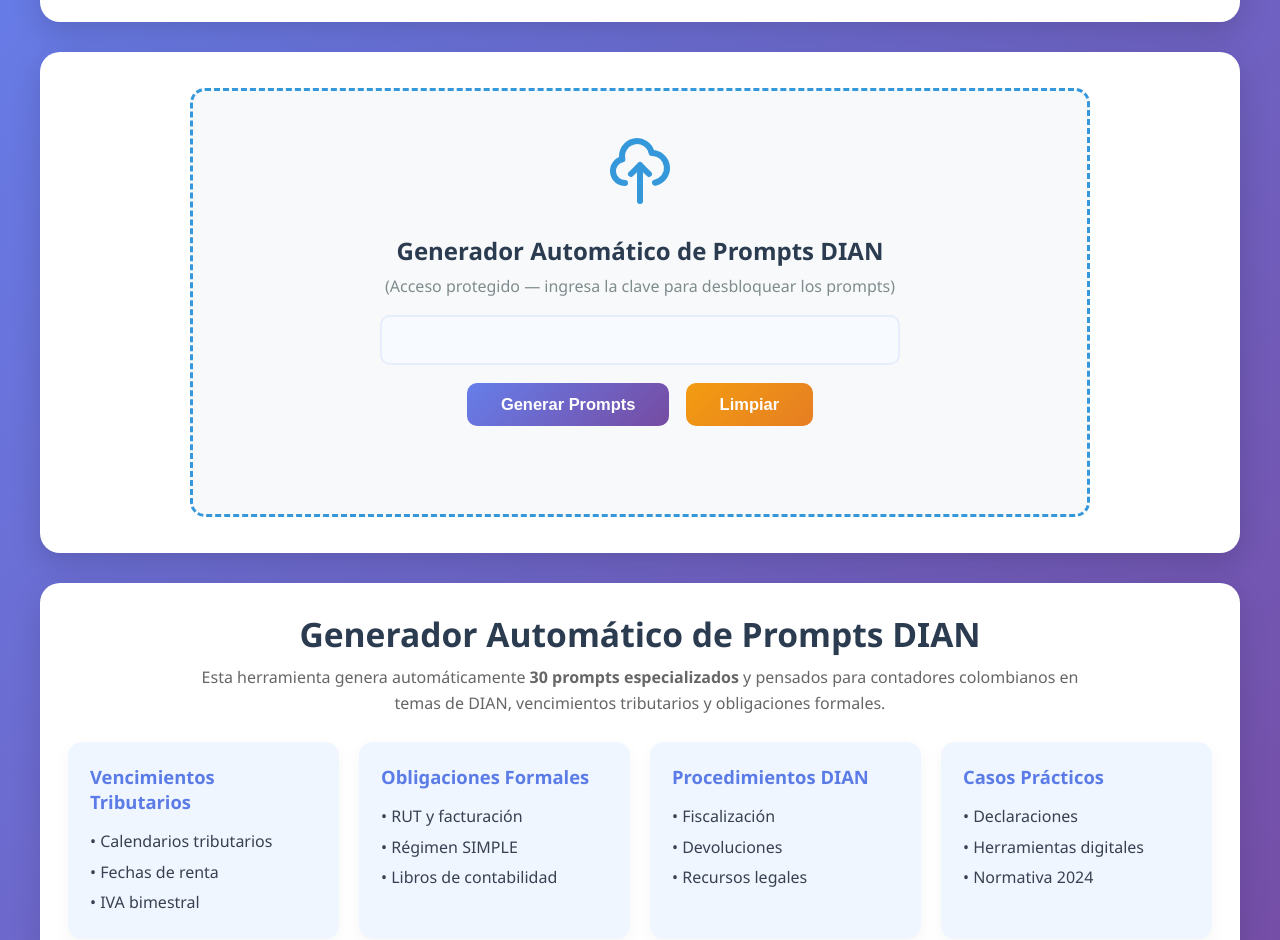
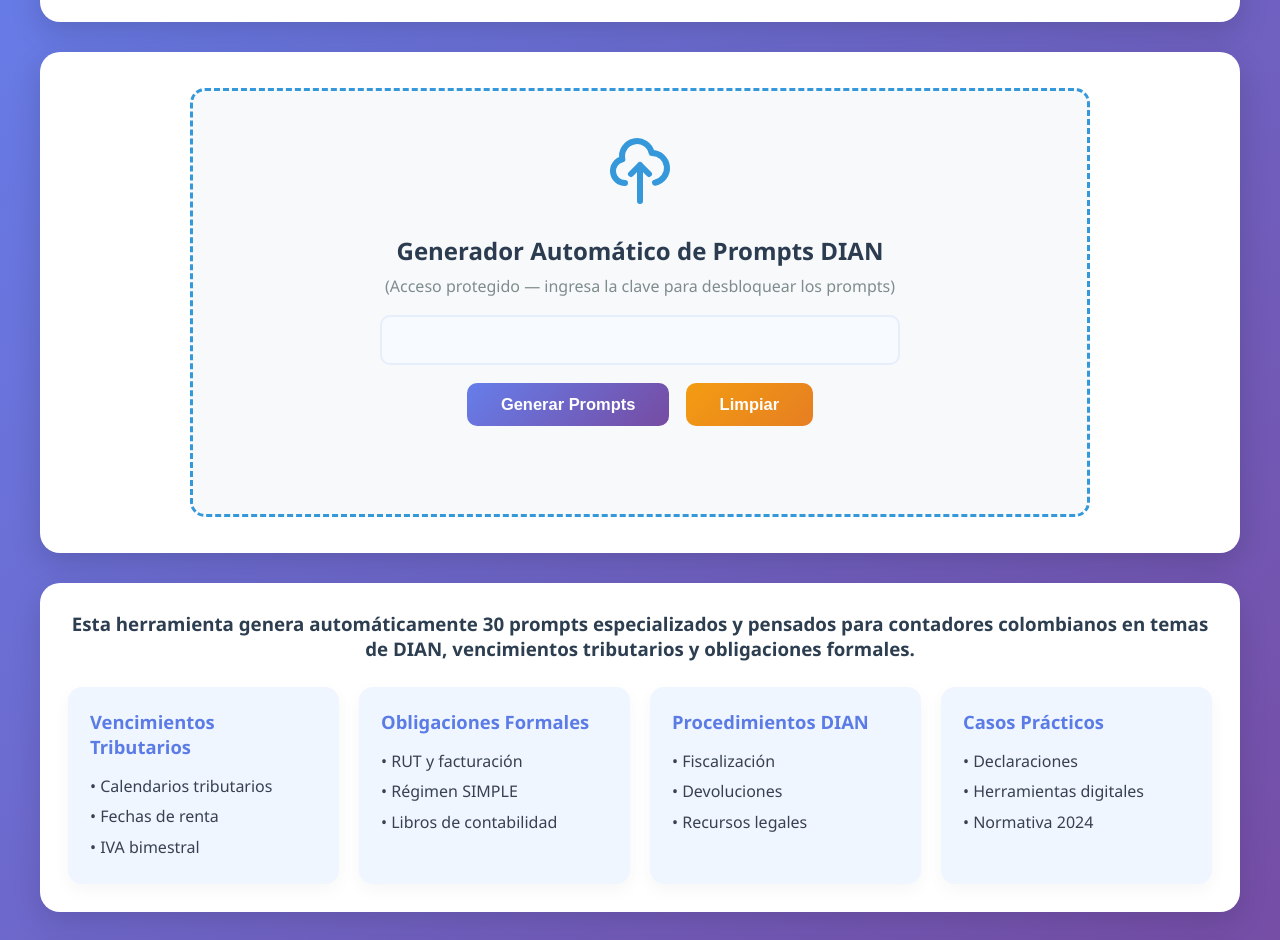
Before and after one commit to jairoamayalaverde/contador4.0-prompts-DIAN, a website: page index.html in a window 1280 px wide. Shown: the part 134-1074 px from the top of the page. Drawn offline with Linux system fonts and the light colour scheme.

Commit message:
Update index.html

```diff
--- a/index.html
+++ b/index.html
@@ -291,8 +291,7 @@
         <!-- INFO SECTION (tarjetas y texto original) -->
         <div class="info-section" id="infoSection">
             <div class="info-top">
-                <h2>Generador Automático de Prompts DIAN</h2>
-                <p>Esta herramienta genera automáticamente <strong>30 prompts especializados</strong> y pensados para contadores colombianos en temas de DIAN, vencimientos tributarios y obligaciones formales.</p>
+                <h3>Esta herramienta genera automáticamente <strong>30 prompts especializados</strong> y pensados para contadores colombianos en temas de DIAN, vencimientos tributarios y obligaciones formales.</h3>
             </div>
 
             <div class="cards">
```
